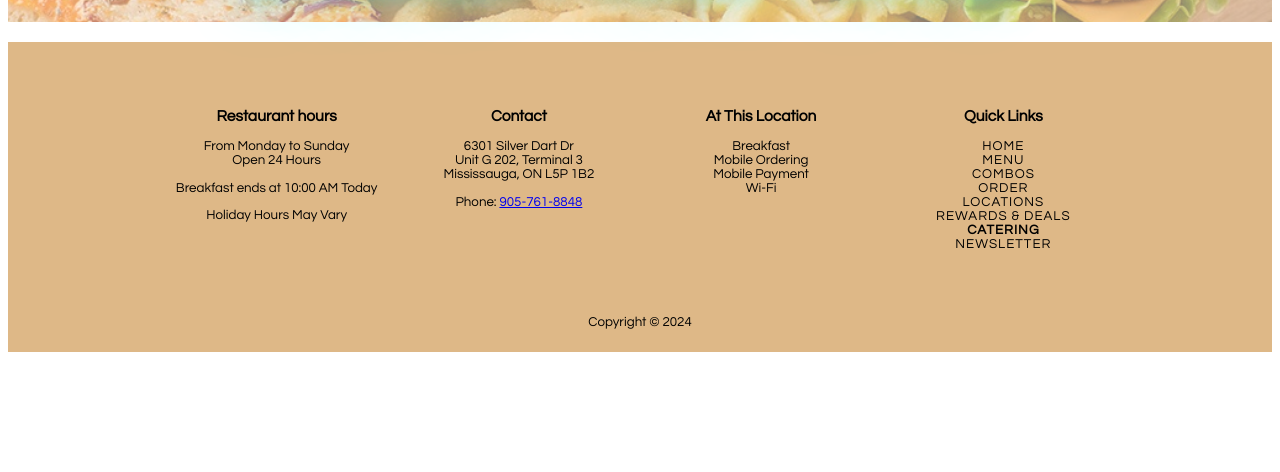
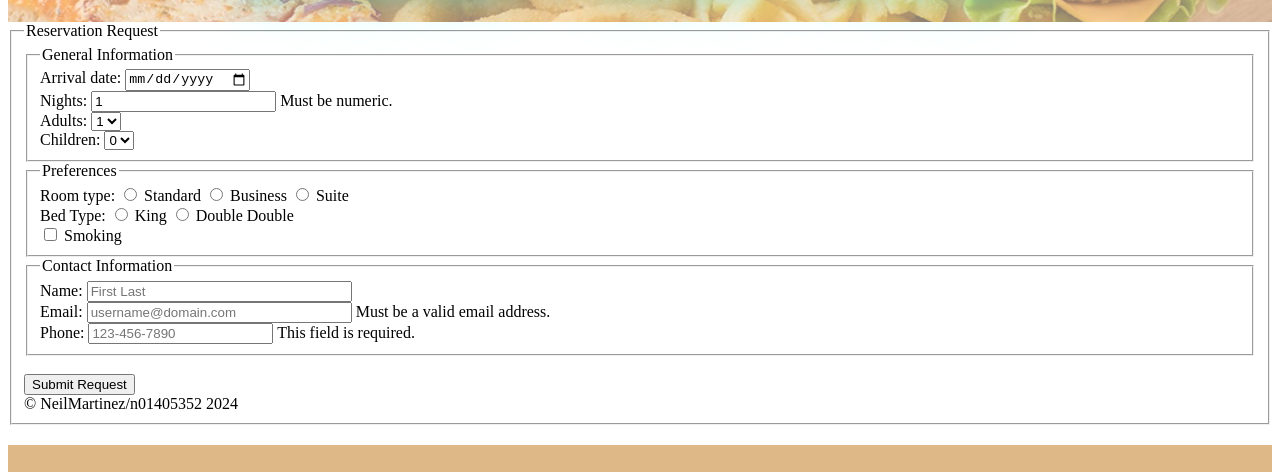
Before and after one commit to n01405352/itc5103-project2, a plain HTML site: page webpages/catering.html in a window 1280 px wide. Shown: the part 232-704 px from the top of the page. Drawn offline with Linux system fonts and the light colour scheme.

```diff
--- a/webpages/catering.html
+++ b/webpages/catering.html
@@ -35,7 +35,91 @@
 
         <main>
 
+            <form>
+                <fieldset>
+                    <legend class="title">Reservation Request</legend>
 
+                    <fieldset>
+                        <legend class="sectiontitle">General Information</legend>
+
+                        <label for="arrivalDate">Arrival date: </label>
+                        <input type="date" id="arrivalDate" name="arrivalDate"><br>
+
+                        <label for="nights">Nights: </label>
+                        <input type="number" id="nights" name="nights" min="1" value="1">
+                        <span class="inputRequirement">Must be numeric.</span><br>
+
+                        <label for="adults">Adults: </label>
+                        <select id="adults" name="adults" value="1">
+                            <option value="1">1</option>
+                            <option value="2">2</option>
+                            <option value="3">3</option>
+                            <option value="4">4</option>
+                            <option value="5">5</option>
+                            <option value="6">6</option>
+                            <option value="7">7</option>
+                        </select>
+                        <br>
+
+                        <label for="children">Children: </label>
+                        <select id="children" name="children" value="0">
+                            <option value="0">0</option>
+                            <option value="1">1</option>
+                            <option value="2">2</option>
+                            <option value="3">3</option>
+                            <option value="4">4</option>
+                            <option value="5">5</option>
+                        </select>
+
+                    </fieldset>
+
+                    <fieldset>
+                        <legend class="sectiontitle">Preferences</legend>
+
+                        <label for="roomType">Room type: </label>
+                        <input type="radio" id="standard" name="roomType" value="standard">
+                        <label for="standard">Standard</label>
+                        <input type="radio" id="business" name="roomType" value="business">
+                        <label for="business">Business</label>
+                        <input type="radio" id="suite" name="roomType" value="suite">
+                        <label for="suite">Suite</label>
+                        <br>
+
+                        <label for="bedType">Bed Type: </label>
+                        <input type="radio" id="king" name="bedType" value="king">
+                        <label for="king">King</label>
+                        <input type="radio" id="doubleDouble" name="bedType" value="doubleDouble">
+                        <label for="doubleDouble">Double Double</label>
+                        <br>
+
+                        <input type="checkbox" id="smoking" name="smoking" value="false">
+                        <label for="smoking">Smoking</label>
+                        <br>
+
+                    </fieldset>
+
+                    <fieldset>
+                        <legend class="sectiontitle">Contact Information</legend>
+
+                        <label for="name">Name: </label>
+                        <input type="text" id="name" name="name" size="30" placeholder="First Last"><br>
+
+                        <label for="email">Email: </label>
+                        <input type="text" id="email" name="email" placeholder="username@domain.com" size="30">
+                        <span class="inputRequirement">Must be a valid email address.</span><br>
+
+                        <label for="phoneNumber">Phone: </label>
+                        <input type="tel" id="phoneNumber" name="phoneNumber" placeholder="123-456-7890">
+                        <span class="inputRequirement">This field is required.</span><br>
+
+                    </fieldset>
+
+                    <br>
+                    <button type="submit" id="submit" name="submit">Submit Request</button><br>
+
+                    <label class="copyright">&copy; NeilMartinez/n01405352 2024</label>
+                </fieldset>
+            </form>
 
         </main>
 
```
Also changed, not shown: js/newsletter.js (added, +85 -0 lines), webpages/locations.html (+2 -2 lines), webpages/newsletter.html (+31 -2 lines).
